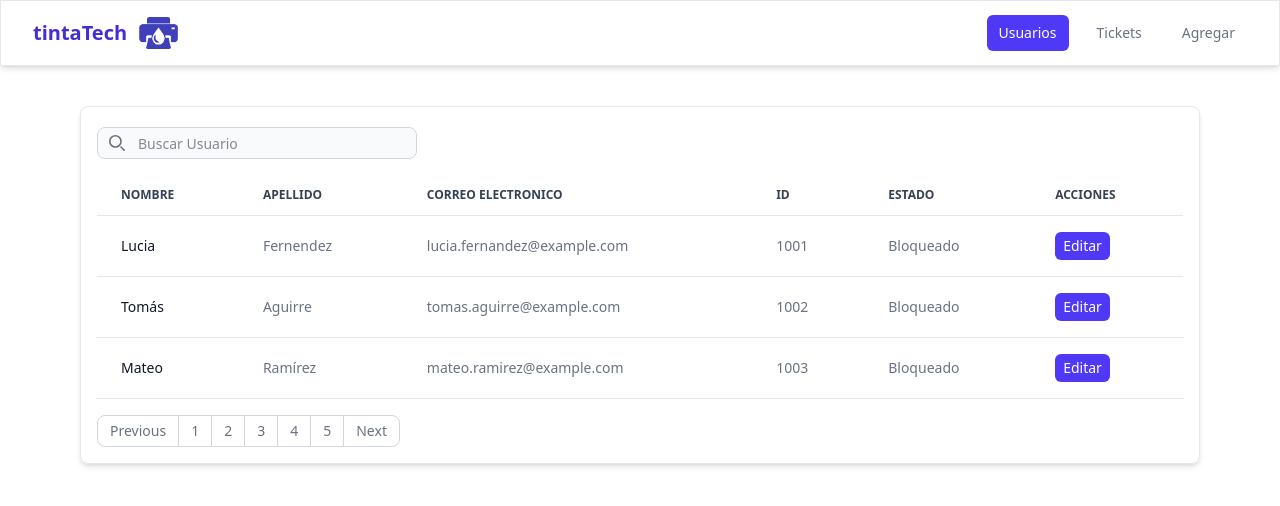
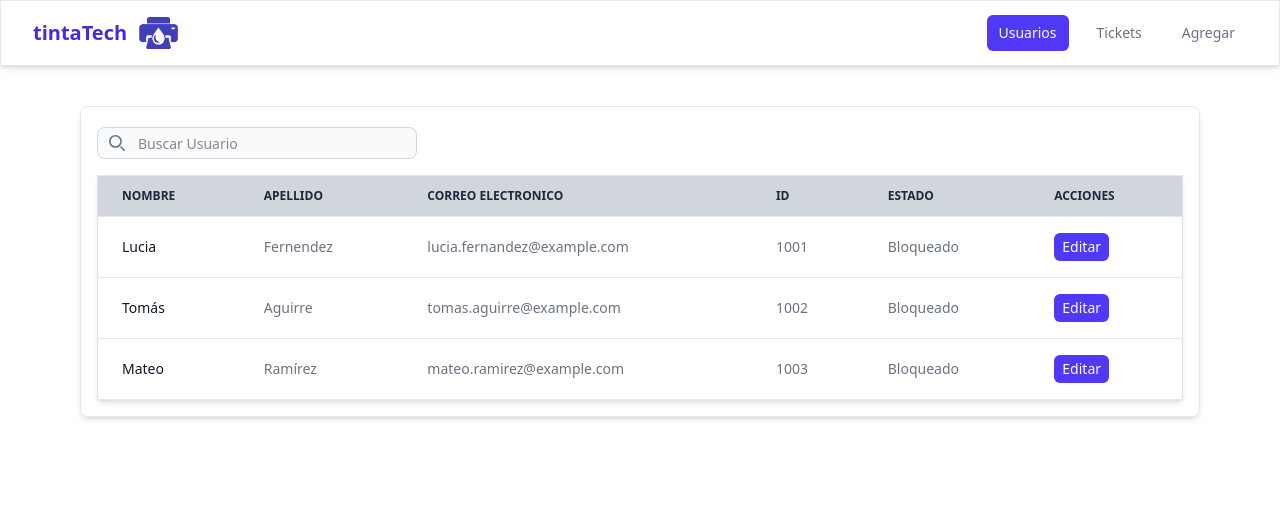
Before and after one commit to Brian-Ache/tp-final-poo, a React (Vite) app: page / in a window 1280 px wide. Shown: the top 506 px of the page. Built offline with nearby package versions, Linux system fonts and the light colour scheme.

Commit message:
le saque la paginacion a la lista de usuarios del adm

```diff
--- a/src/pages/administrador/listaUsuarios.jsx
+++ b/src/pages/administrador/listaUsuarios.jsx
@@ -28,8 +28,8 @@ export default function ListaUsuarios() {
           />
         </div>
       </div>
-      <table class="w-full text-sm text-left rtl:text-right text-gray-500 ">
-        <thead class="text-xs text-gray-700 uppercase  ">
+      <table class="w-full text-sm text-left rtl:text-right text-gray-500 shadow-md border border-gray-200">
+        <thead class="text-xs text-gray-800 uppercase  bg-gray-300">
           <tr className="border-b border-gray-200">
             <th scope="col" class="px-6 py-3">
               Nombre
@@ -51,8 +51,8 @@ export default function ListaUsuarios() {
             </th>
           </tr>
         </thead>
-        <tbody>
-          <tr class="bg-white border-b border-gray-200">
+        <tbody className="">
+          <tr class="bg-white border-b border-gray-200 rounded-lg">
             <th
               scope="row"
               class="px-6 py-4 font-medium text-gray-900 whitespace-nowrap "
@@ -69,7 +69,7 @@ export default function ListaUsuarios() {
               </a>
             </td>
           </tr>
-          <tr class="bg-white border-b border-gray-200 ">
+          <tr class="bg-white border-b border-gray-200 rounded-lg">
             <th
               scope="row"
               class="px-6 py-4 font-medium text-gray-900 whitespace-nowrap "
@@ -86,7 +86,7 @@ export default function ListaUsuarios() {
               </a>
             </td>
           </tr>
-          <tr class="bg-white border-b border-gray-200">
+          <tr class="bg-white border-b border-gray-200 rounded-lg">
             <th
               scope="row"
               class="px-6 py-4 font-medium text-gray-900 whitespace-nowrap "
@@ -105,69 +105,7 @@ export default function ListaUsuarios() {
           </tr>
         </tbody>
       </table>
-      <nav
-        class="flex items-center flex-column flex-wrap md:flex-row justify-between pt-4"
-        aria-label="Table navigation"
-      >
-        <ul class="inline-flex -space-x-px rtl:space-x-reverse text-sm h-8">
-          <li>
-            <a
-              href="#"
-              class="flex items-center justify-center px-3 h-8 ms-0 leading-tight text-gray-500 bg-white border border-gray-300 rounded-s-lg hover:bg-gray-100 hover:text-gray-700 "
-            >
-              Previous
-            </a>
-          </li>
-          <li>
-            <a
-              href="#"
-              class="flex items-center justify-center px-3 h-8 leading-tight text-gray-500 bg-white border border-gray-300 hover:bg-gray-100 hover:text-gray-700 "
-            >
-              1
-            </a>
-          </li>
-          <li>
-            <a
-              href="#"
-              class="flex items-center justify-center px-3 h-8 leading-tight text-gray-500 bg-white border border-gray-300 hover:bg-gray-100 hover:text-gray-700 "
-            >
-              2
-            </a>
-          </li>
-          <li>
-            <a
-              href="#"
-              class="flex items-center justify-center px-3 h-8 leading-tight text-gray-500 bg-white border border-gray-300    hover:bg-gray-100 hover:text-gray-700 "
-            >
-              3
-            </a>
-          </li>
-          <li>
-            <a
-              href="#"
-              class="flex items-center justify-center px-3 h-8 leading-tight text-gray-500 bg-white border border-gray-300 hover:bg-gray-100 hover:text-gray-700 "
-            >
-              4
-            </a>
-          </li>
-          <li>
-            <a
-              href="#"
-              class="flex items-center justify-center px-3 h-8 leading-tight text-gray-500 bg-white border border-gray-300 hover:bg-gray-100 hover:text-gray-700 "
-            >
-              5
-            </a>
-          </li>
-          <li>
-            <a
-              href="#"
-              class="flex items-center justify-center px-3 h-8 leading-tight text-gray-500 bg-white border border-gray-300 rounded-e-lg hover:bg-gray-100 hover:text-gray-700 "
-            >
-              Next
-            </a>
-          </li>
-        </ul>
-      </nav>
+
     </div>
   );
 }
```
